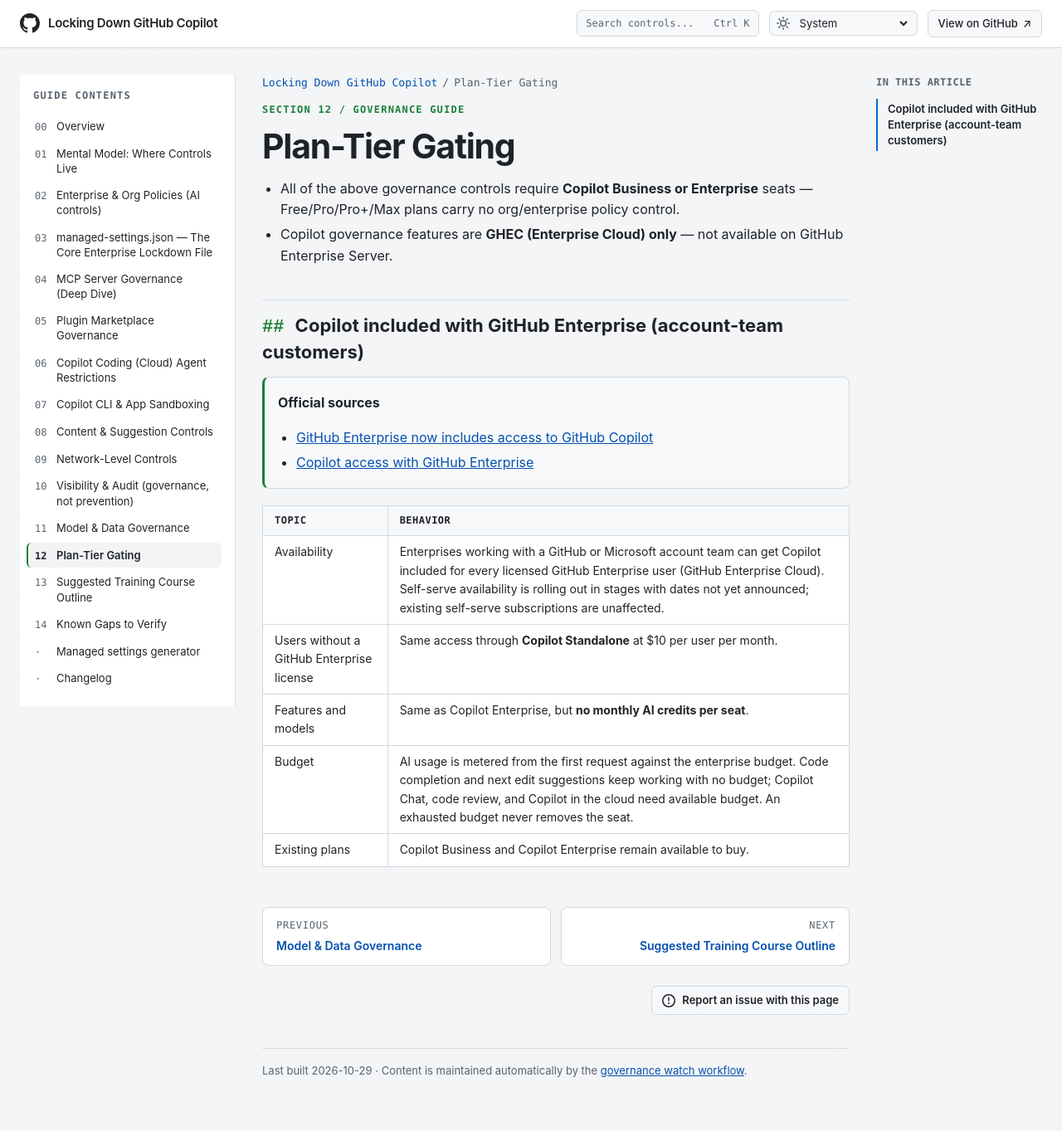
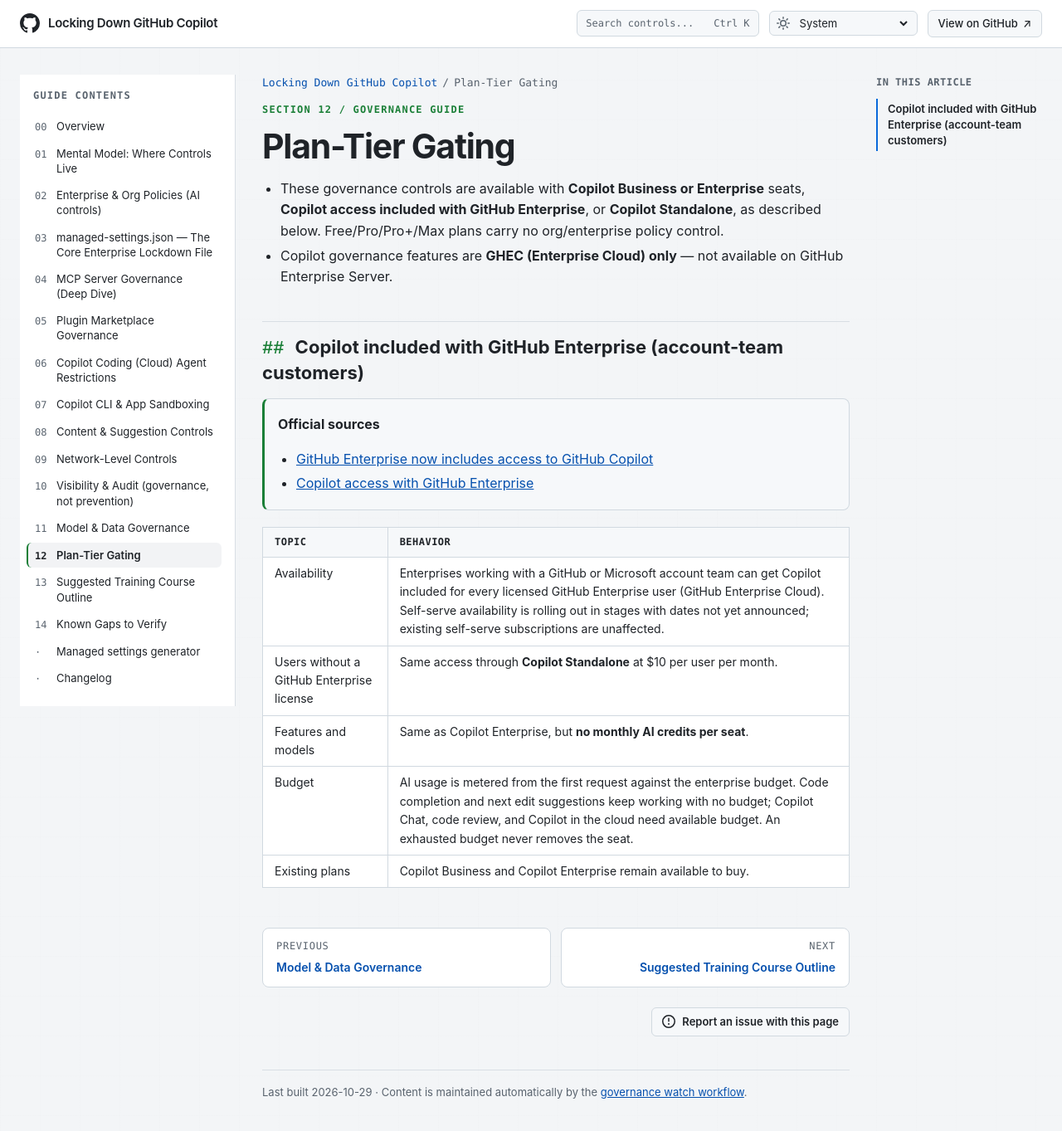
Before and after one commit to beardofedu/copilot-governance-training, a Jekyll site: the page built from docs/sections/plan-tier-gating.md, in a window 1280 px wide and 1391 px high. Shown: the top 1363 px of the window at 83% size. Built offline with Jekyll 4.4.1, drawn with Linux system fonts in a browser that asks for light colours.

Commit message:
Update Copilot governance controls information
Clarified availability of Copilot governance controls and their requirements for different plans.

Co-authored-by: Copilot Autofix powered by AI <175728472+Copilot@users.noreply.github.com>

```diff
--- a/docs/sections/plan-tier-gating.md
+++ b/docs/sections/plan-tier-gating.md
@@ -8,7 +8,7 @@ last_reviewed: 2026-10-29
 
 # Plan-Tier Gating
 
-- All of the above governance controls require **Copilot Business or Enterprise** seats — Free/Pro/Pro+/Max plans carry no org/enterprise policy control.
+- These governance controls are available with **Copilot Business or Enterprise** seats, **Copilot access included with GitHub Enterprise**, or **Copilot Standalone**, as described below. Free/Pro/Pro+/Max plans carry no org/enterprise policy control.
 - Copilot governance features are **GHEC (Enterprise Cloud) only** — not available on GitHub Enterprise Server.
 
 ## Copilot included with GitHub Enterprise (account-team customers)
```
